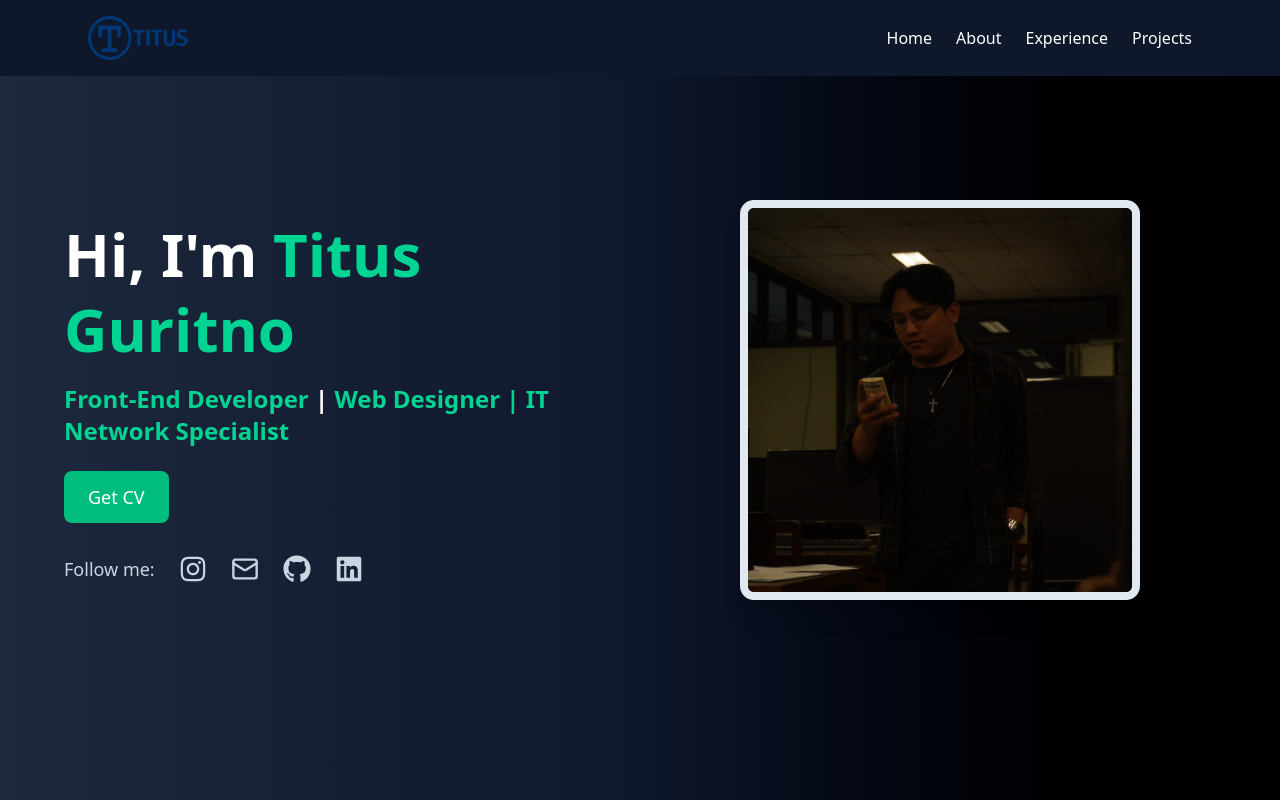
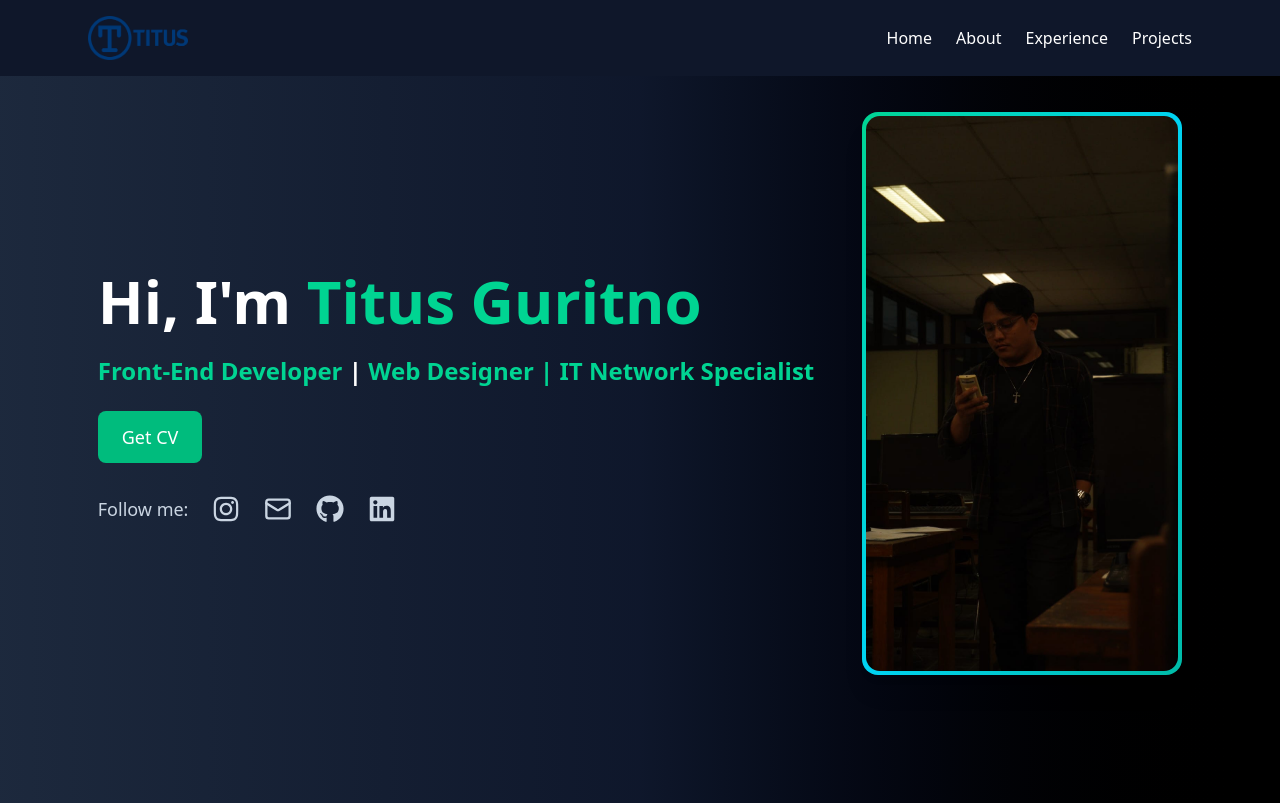
Before and after one commit to titusguritno/my-portfolio, a Next.js app: page /home in a window 1280 px wide. Built offline with nearby package versions, Linux system fonts and the light colour scheme.

Commit message:
home dan hmif

```diff
--- a/app/experience/page.jsx
+++ b/app/experience/page.jsx
@@ -49,7 +49,7 @@ const Experience = () => {
             <Card className="bg-slate-700 text-white">
               <div
                 className="relative w-full h-48 overflow-hidden group cursor-pointer"
-                onClick={() => setModalImage("/images/experience/HMIF.jpg")}
+                onClick={() => setModalImage("/images/experience/hmif.jpg")}
               >
                 <Image
                   src="/images/experience/hmif.jpg"
--- a/app/home/page.jsx
+++ b/app/home/page.jsx
@@ -9,7 +9,7 @@ export default function Home() {
   return (
     <>
       <Navbar />
-      <main className="w-full px-6 py-28 bg-gradient-to-r from-slate-800 via-slate-900 to-black text-white min-h-screen flex justify-center">
+      <main className="w-full px-6 py-28 pb-32 bg-gradient-to-r from-slate-800 via-slate-900 to-black text-white min-h-screen flex justify-center overflow-hidden">
         <div className="max-w-6xl mx-auto flex flex-col-reverse md:flex-row items-center gap-12">
           {/* Left Side: Text */}
           <div className="flex-1 text-center md:text-left">
@@ -68,15 +68,17 @@ export default function Home() {
           </div>
 
           {/* Right Side: Profile Image */}
-          <div className="flex-1 relative">
-            <div className="w-100 h-100 mx-auto relative z-10 rounded-xl overflow-hidden border-8 border-gradient-to-r from-emerald-400 to-teal-500 shadow-xl transform hover:scale-110 transition-all duration-300 ease-in-out">
+          <div className="flex-1 w-full max-w-xs mx-auto relative group">
+            <div className="rounded-2xl p-1 bg-gradient-to-br from-emerald-400 via-cyan-400 to-teal-500 shadow-xl transition-transform duration-300 group-hover:scale-105">
+              <div className="rounded-xl overflow-hidden bg-slate-900">
                 <Image
                   src="/images/bio.jpg"
                   alt="Profile"
                   width={320}
                   height={320}
-                className="object-cover w-full h-full"
+                  className="object-cover w-full h-auto transition-transform duration-500 group-hover:scale-110"
                 />
+              </div>
             </div>
           </div>
         </div>
```
Lines whose indentation alone changed are shown as unchanged.
